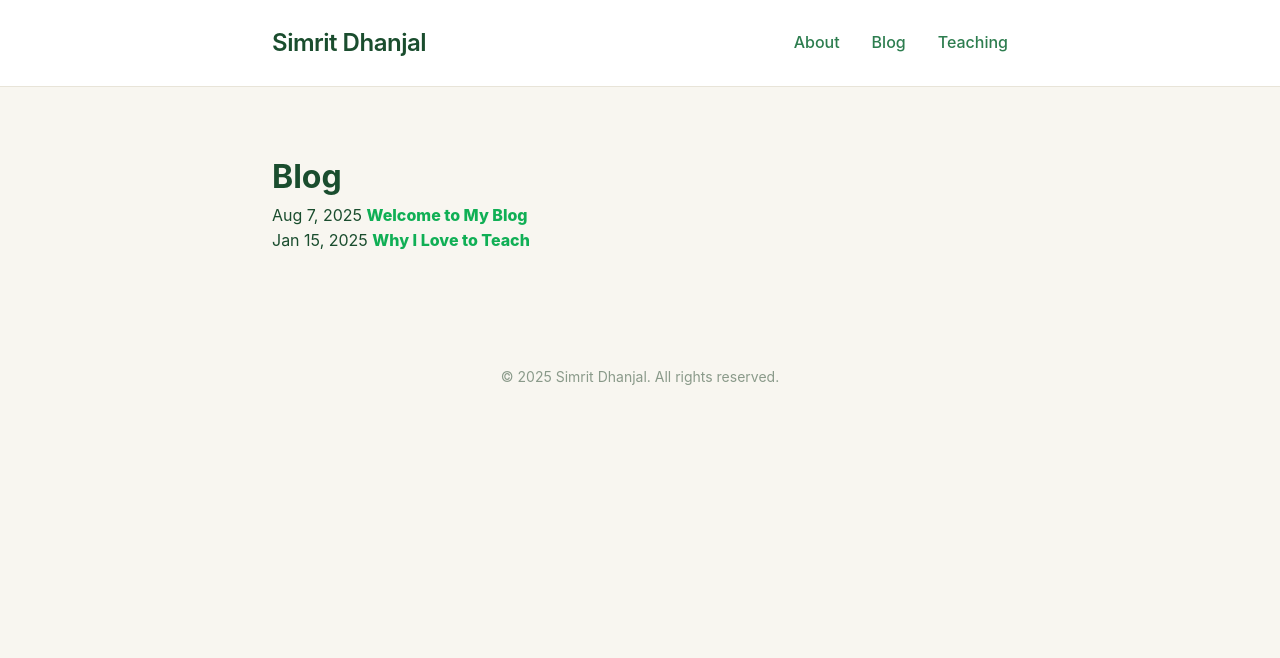
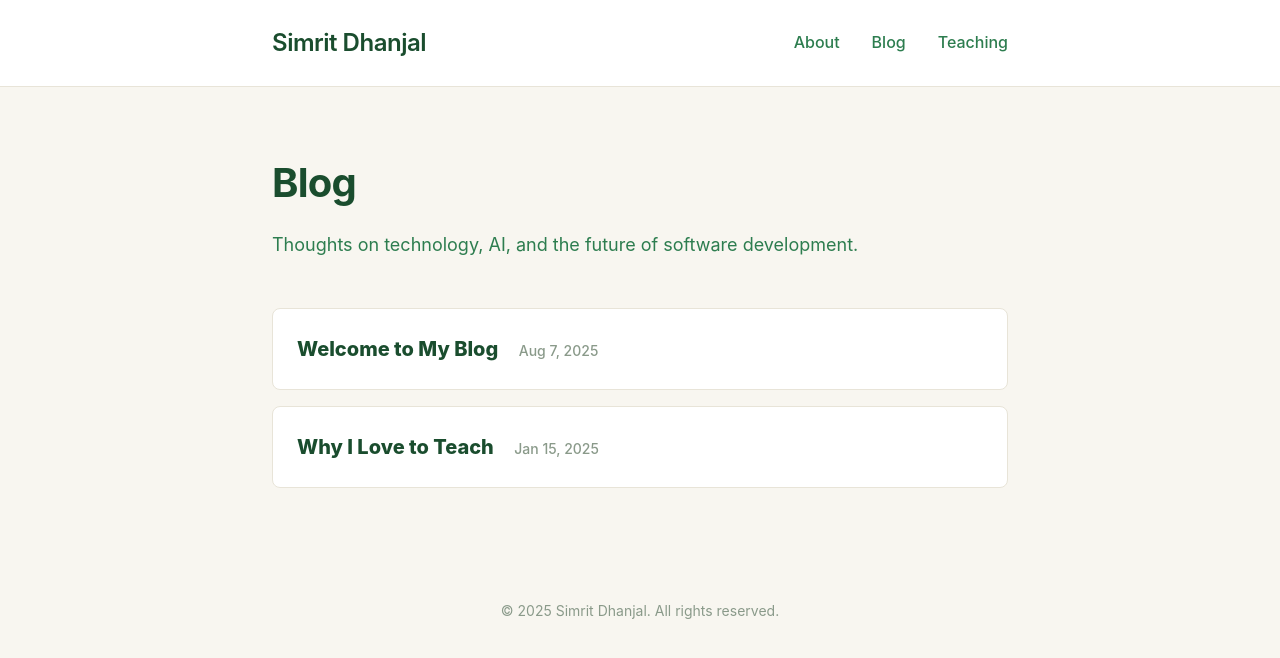
Before and after one commit to simritdhanjal/simritdhanjal.github.io, a Jekyll site: the page built from blog.md, in a window 1280 px wide. Shown: the top 658 px of the page. Built offline with Jekyll 4.4.1, drawn with Linux system fonts in a browser that asks for light colours.

Commit message:
revert blogs

```diff
--- a/assets/css/style.css
+++ b/assets/css/style.css
@@ -249,19 +249,81 @@ main {
 }
 
 /* Blog page styles */
-/* Simple blog list - no complex styling needed */
+.blog-content {
+  background-color: transparent;
+}
+
+.blog-content h1 {
+  font-size: 2.5rem;
+  font-weight: 700;
+  color: #1a4d2e;
+  margin-bottom: 1rem;
+  letter-spacing: -0.02em;
+}
+
+.blog-intro {
+  font-size: 1.125rem;
+  color: #2d7d4f;
+  margin-bottom: 3rem;
+  line-height: 1.6;
+}
+
+.posts-list {
+  display: flex;
+  flex-direction: column;
+  gap: 1rem;
+  background-color: transparent;
+}
+
+.post-item {
+  padding: 1.5rem;
+  background-color: #ffffff;
+  border: 1px solid #e8e4d8;
+  border-radius: 8px;
+  transition: all 0.2s ease;
+}
+
+.post-item:hover {
+  border-color: #c8d5c8;
+  box-shadow: 0 4px 12px rgba(44, 62, 51, 0.08);
+}
+
+.post-item h2 {
+  font-size: 1.25rem;
+  font-weight: 600;
+  margin-bottom: 0.5rem;
+  display: inline;
+}
+
+.post-item h2 a {
+  color: #1a4d2e;
+  text-decoration: none;
+}
+
+.post-item h2 a:hover {
+  color: #2d7d4f;
+  text-decoration: underline;
+}
+
+.post-date {
+  display: inline;
+  font-size: 0.875rem;
+  color: #8a9a8a;
+  margin-left: 1rem;
+  font-weight: 500;
+}
 
 /* Links */
 a {
-  color: #10af55;
-  text-decoration: none;
+  color: #1a4d2e;
+  text-decoration: underline;
   transition: color 0.2s ease;
   font-weight: 800;
 }
 
 a:hover {
-  color: #1a4d2e;
-  text-decoration: underline;
+  color: #10af55;
+  text-decoration: none;
 }
 
 /* Footer */
--- a/blog.md
+++ b/blog.md
@@ -4,8 +4,19 @@ title: Blog
 permalink: /blog.html
 ---
 
-# Blog
+<div class="blog-content">
+  <h1>Blog</h1>
 
-{% for post in site.posts %}
-{{ post.date | date: "%b %-d, %Y" }} [{{ post.title }}]({{ post.url }})
-{% endfor %}
+  <p class="blog-intro">
+    Thoughts on technology, AI, and the future of software development.
+  </p>
+
+  <div class="posts-list">
+    {% for post in site.posts %}
+      <article class="post-item">
+        <h2><a href="{{ post.url }}">{{ post.title }}</a></h2>
+        <time class="post-date">{{ post.date | date: "%b %-d, %Y" }}</time>
+      </article>
+    {% endfor %}
+  </div>
+</div>
```
Also changed, not shown: _posts/2025-01-15-why-i-love-to-teach.md (renamed from _posts/2025-01-15-getting-started-with-ai.md).
